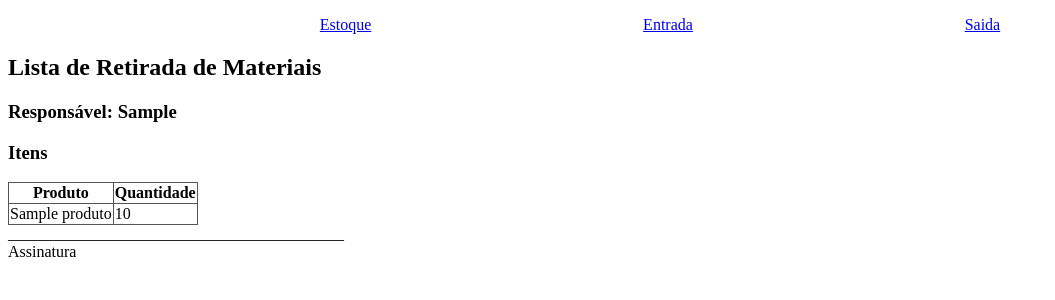
After one commit to wsvantier/estoque, a Flask app: page /saida/listar/1 in a window 1280 px wide. The commit adds this page. Shown: the top 300 px of the page, without its empty margins (0-1055 px from the left). Run offline with Flask 3, Linux system fonts and the light colour scheme; tables that the repository leaves empty hold one stand-in row (values such as "Sample post").

Commit message:
Criado pagina para ver as saidas

```diff
--- a/models.py
+++ b/models.py
@@ -49,6 +49,9 @@ class Saida(db.Model):
     def __repr__(self):
         return f'<Saida {self.data} - {self.responsavel}>'
 
+    def data_saida(self):
+        return datetime.strftime(self.data,'%d/%m/%Y')
+
 class ItemSaida(db.Model):
     id = db.Column(db.Integer, primary_key=True)
     saida_id = db.Column(db.Integer, db.ForeignKey("saida.id"), nullable=False)
--- a/rotas/saida.py
+++ b/rotas/saida.py
@@ -19,8 +19,9 @@ def saida_home():
             'medida': produto.produto.medida
         })
 
+    saidas = Saida.query.all()
 
-    return render_template('saida.html', produtos=itens)
+    return render_template('saida.html', produtos=itens, saidas=saidas)
 
 ## API para o select categoria
 @saida.route('/api/categoria/<cat>')
@@ -115,4 +116,11 @@ def saida_carrinho_finalizar():
     session.pop('carrinho', None)
 
 
-    return redirect('/saida')
+    return redirect(f'/saida/listar/{saida.id}')
+
+# Listar itens que saíram
+@saida.route('/listar/<int:id>')
+def saida_listar(id):
+    saida = Saida.query.get(id)
+    itens = ItemSaida.query.filter_by(saida_id = id).all()
+    return render_template('listar_saida.html', resp = saida.responsavel, itens=itens)
--- /dev/null
+++ b/templates/listar_saida.html
@@ -0,0 +1,33 @@
+{% extends 'base.html' %}
+
+{% block title %} Itens {%endblock%}
+
+{% block content %}
+
+<h2> Lista de Retirada de Materiais </h2>
+
+<h3> Responsável: {{resp}}</h3>
+
+<h3> Itens </h3>
+<table>
+    <thead>
+        <th>Produto</th>
+        <th>Quantidade</th>
+    </thead>
+    <tbody>
+        {% for item in itens %}
+        <tr>
+            <td> {{item.entrada.produto.nome}} </td>
+            <td> {{item.quantidade}} </td>
+        </tr>
+
+        {% endfor %}
+    </tbody>
+</table>
+
+__________________________________________<br>
+Assinatura
+
+
+
+{%endblock%}
```
Also changed, not shown: templates/saida.html (+14 -4 lines).
